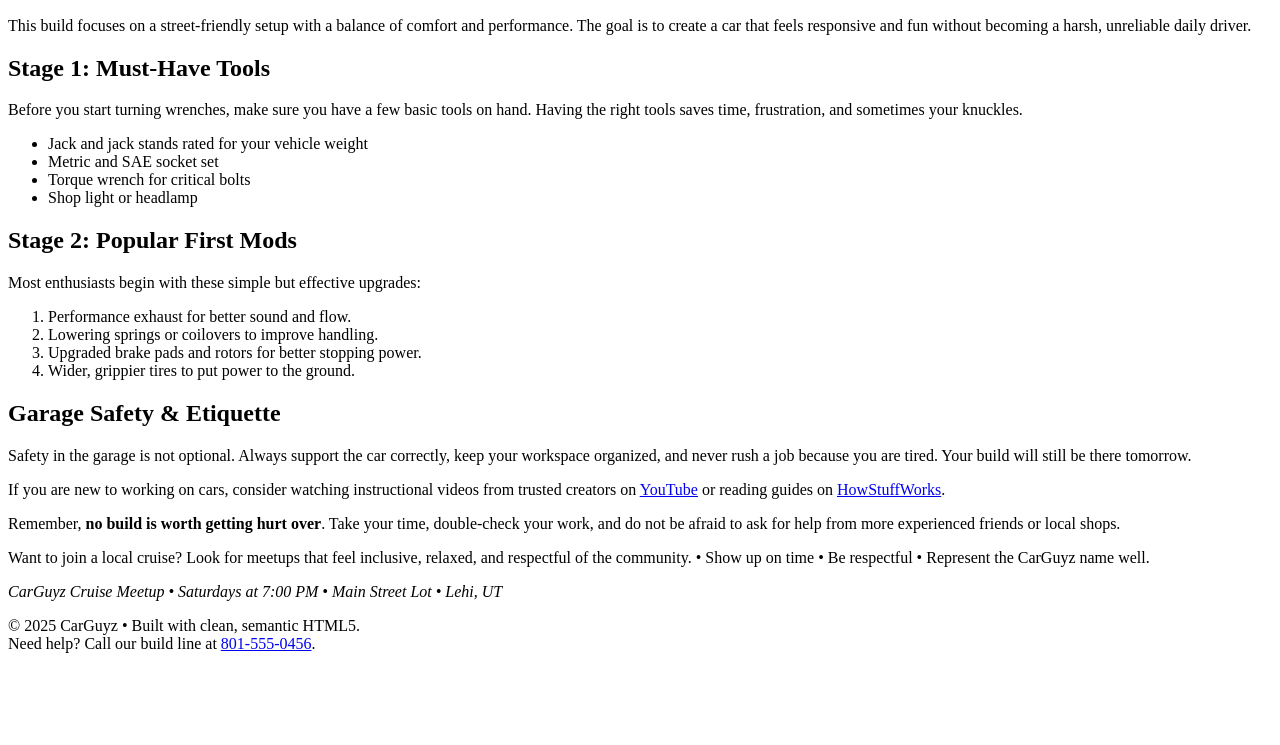
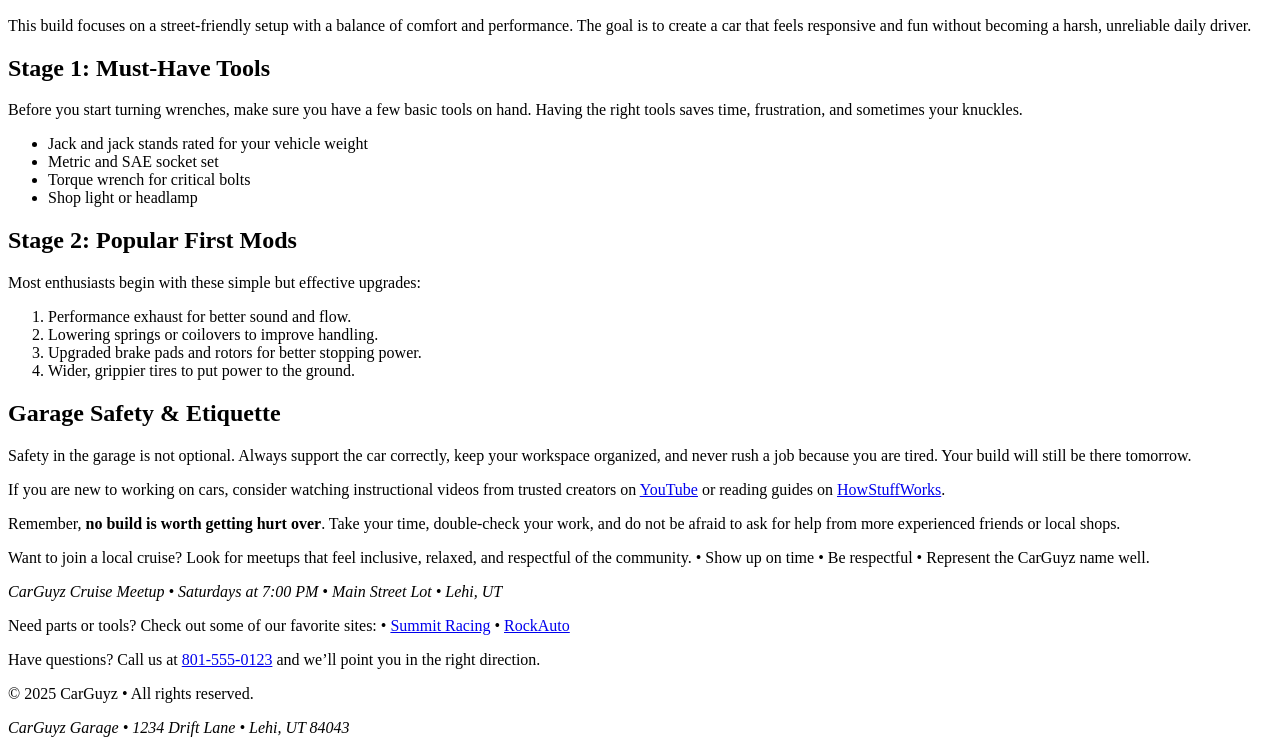
Before and after one commit to TechmoHamster/dwdd1600, a plain HTML site: page 03hand-coding/garage.html in a window 1280 px wide. Shown: the part 260-1005 px from the top of the page. Before the commit the page ends 929 px from the top, so only its background shows below. Drawn offline with Linux system fonts and the light colour scheme.

Commit message:
Revise footer and add contact details in garage.html
Updated footer content and added contact information.

```diff
--- a/03hand-coding/garage.html
+++ b/03hand-coding/garage.html
@@ -68,7 +68,7 @@
       <a href="https://www.howstuffworks.com" target="_blank">HowStuffWorks</a>.
     </p>
 
-    <!-- Example of inline emphasis and strong text -->
+    <!-- inline emphasis and strong text -->
     <p>
       Remember, <strong>no build is worth getting hurt over</strong>. Take your time, double-check your work,
       and do not be afraid to ask for help from more experienced friends or local shops.
@@ -80,18 +80,29 @@
       &bull; Show up on time &bull; Be respectful &bull; Represent the CarGuyz name well.
     </p>
 
-    <!-- Address tag used differently if you want -->
     <address>
       CarGuyz Cruise Meetup • Saturdays at 7:00 PM • Main Street Lot • Lehi, UT
     </address>
+
+    <p>
+      Need parts or tools? Check out some of our favorite sites:
+      &bull; <a href="https://www.summitracing.com" target="_blank">Summit Racing</a>
+      &bull; <a href="https://www.rockauto.com" target="_blank">RockAuto</a>
+    </p>
+
+    <p>
+      Have questions? Call us at
+      <a href="tel:8015550123">801-555-0123</a>
+      and we’ll point you in the right direction.
+    </p>
   </main>
 
-  <footer>
-    <p>
-      &copy; 2025 CarGuyz • Built with clean, semantic HTML5.
-      <br>
-      Need help? Call our build line at <a href="tel:8015550456">801-555-0456</a>.
-    </p>
-  </footer>
+<footer>
+  <p>&copy; 2025 CarGuyz • All rights reserved.</p>
+
+  <address>
+    CarGuyz Garage • 1234 Drift Lane • Lehi, UT 84043
+  </address>
+</footer>
 </body>
 </html>
```
